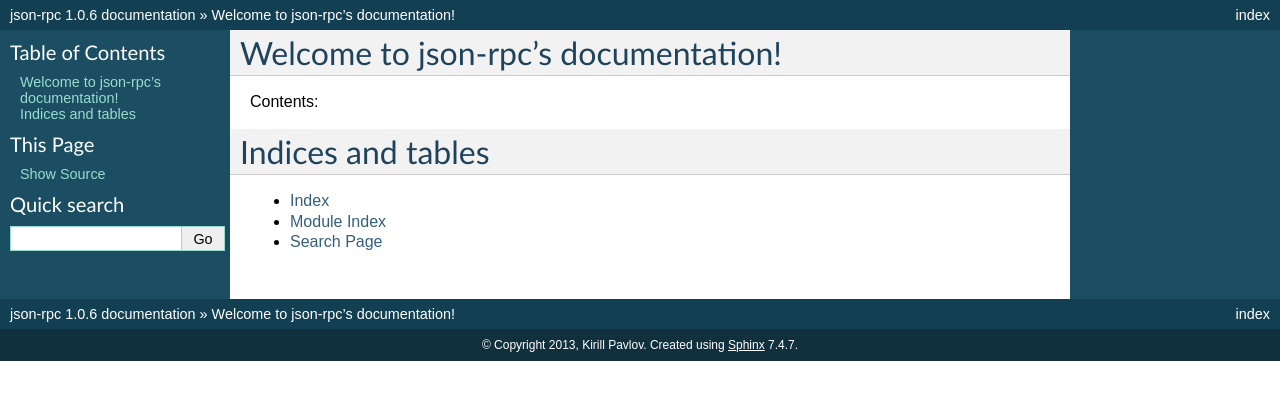
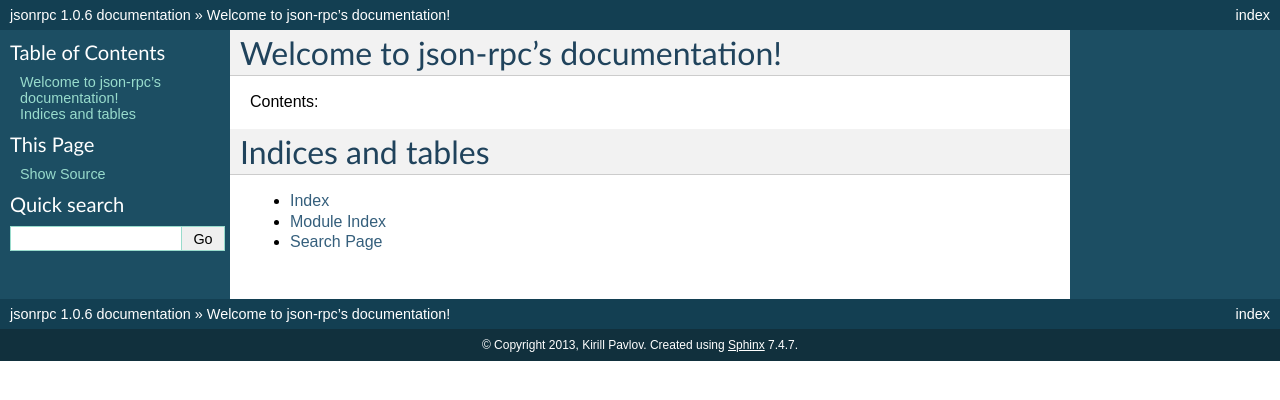
Before and after one commit to pavlov99/json-rpc, a Sphinx documentation site: the page built from docs/index.rst, in a window 1280 px wide. Shown: the top 400 px of the page. Built offline with Sphinx 7.4.7, drawn with Linux system fonts in a browser that asks for light colours; some of the changed lines change nothing that is shown.

Commit message:
use metadata from package for conf documentation

```diff
--- a/docs/conf.py
+++ b/docs/conf.py
@@ -11,12 +11,15 @@
 # All configuration values have a default; values that are commented out
 # serve to show the default.
 
-import sys, os
+import sys
+import os
 
 # If extensions (or modules to document with autodoc) are in another directory,
 # add these directories to sys.path here. If the directory is relative to the
 # documentation root, use os.path.abspath to make it absolute, like shown here.
-#sys.path.insert(0, os.path.abspath('.'))
+sys.path.insert(0, os.path.abspath('..'))
+
+from jsonrpc import version, PROJECT
 
 # -- General configuration -----------------------------------------------------
 
@@ -40,7 +43,7 @@
 master_doc = 'index'
 
 # General information about the project.
-project = u'json-rpc'
+project = PROJECT
 copyright = u'2013, Kirill Pavlov'
 
 # The version info for the project you're documenting, acts as replacement for
@@ -48,9 +51,8 @@
 # built documents.
 #
 # The short X.Y version.
-version = '1.0.6'
 # The full version, including alpha/beta/rc tags.
-release = '1.0.6'
+release = version
 
 # The language for content autogenerated by Sphinx. Refer to documentation
 # for a list of supported languages.
@@ -183,8 +185,8 @@
 # Grouping the document tree into LaTeX files. List of tuples
 # (source start file, target name, title, author, documentclass [howto/manual]).
 latex_documents = [
-  ('index', 'json-rpc.tex', u'json-rpc Documentation',
-   u'Kirill Pavlov', 'manual'),
+    ('index', 'json-rpc.tex', u'json-rpc Documentation',
+     u'Kirill Pavlov', 'manual'),
 ]
 
 # The name of an image file (relative to this directory) to place at the top of
@@ -227,9 +229,9 @@
 # (source start file, target name, title, author,
 #  dir menu entry, description, category)
 texinfo_documents = [
-  ('index', 'json-rpc', u'json-rpc Documentation',
-   u'Kirill Pavlov', 'json-rpc', 'One line description of project.',
-   'Miscellaneous'),
+    ('index', 'json-rpc', u'json-rpc Documentation',
+     u'Kirill Pavlov', 'json-rpc', 'One line description of project.',
+     'Miscellaneous'),
 ]
 
 # Documents to append as an appendix to all manuals.
@@ -240,3 +242,5 @@
 
 # How to display URL addresses: 'footnote', 'no', or 'inline'.
 #texinfo_show_urls = 'footnote'
+
+# lint_ignore=E501
```
